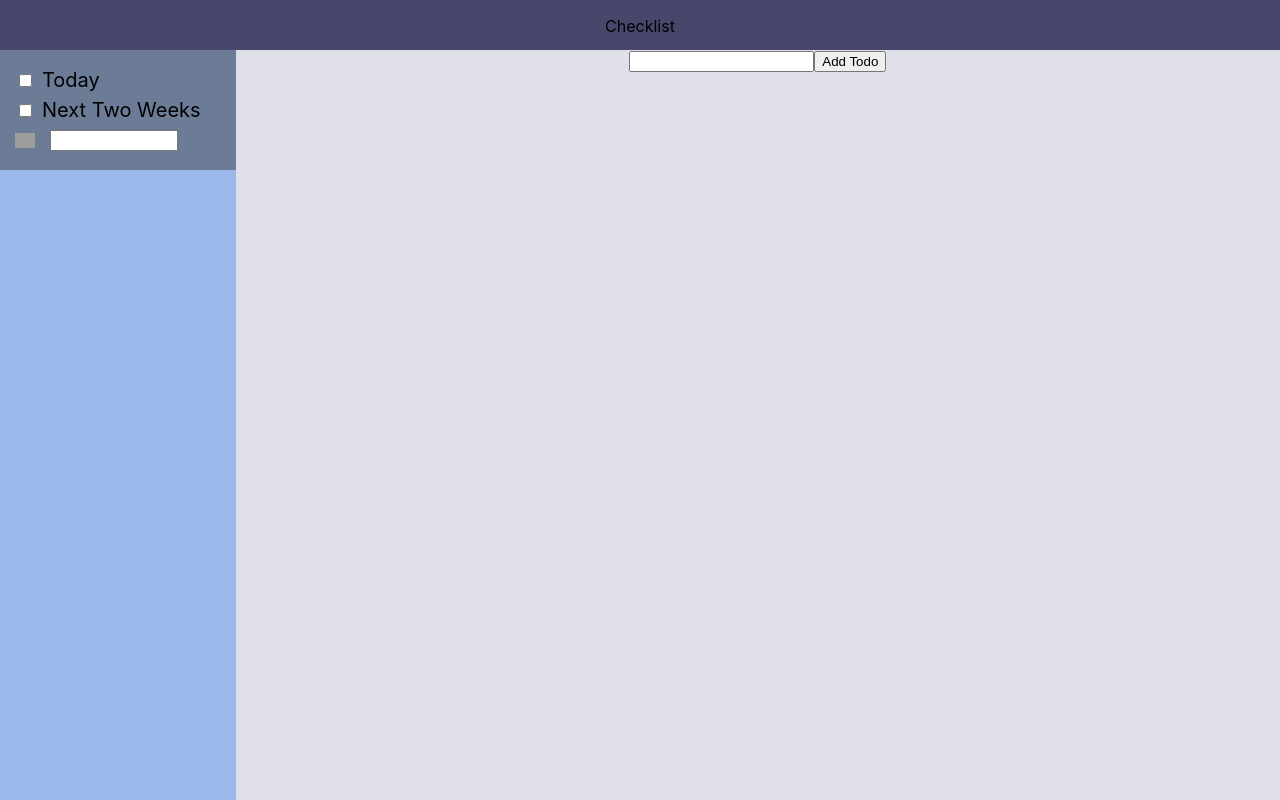
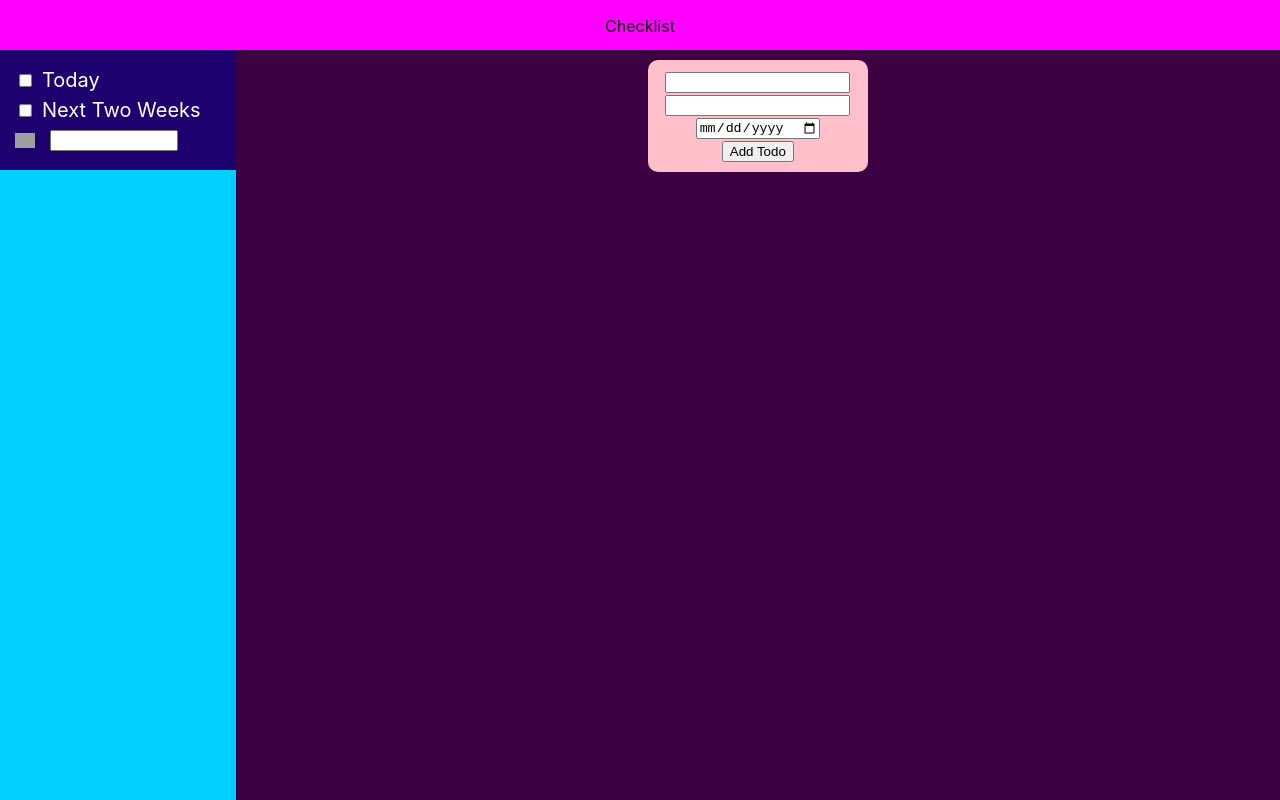
Before and after one commit to msmitty12/todo, a React (Create React App) app in the folder todo/: page / in a window 1280 px wide. Built offline with nearby package versions, Linux system fonts and the light colour scheme; grey boxes are pictures that could not be loaded.

Commit message:
Refactor code. Allow todos to be added

```diff
--- a/todo/package.json
+++ b/todo/package.json
@@ -4,7 +4,6 @@
   "private": true,
   "homepage": "https://msmitty12.github.io/todo/",
   "dependencies": {
-    "gh-pages": "^2.0.1",
     "react": "^16.8.1",
     "react-dom": "^16.8.1",
     "react-redux": "^6.0.0",
@@ -27,5 +26,8 @@
     "not dead",
     "not ie <= 11",
     "not op_mini all"
-  ]
+  ],
+  "devDependencies": {
+    "gh-pages": "^2.0.1"
+  }
 }
--- a/todo/src/App.js
+++ b/todo/src/App.js
@@ -1,11 +1,18 @@
 import React, { Component } from 'react';
 import { connect } from 'react-redux';
+import { Provider } from 'react-redux'
+import { createStore } from 'redux'
 import './App.css';
 
-const headerColor = "#47476b"
-const panelColor = "#6c7c96"
-const panelColor2 = "#9ab9ea"
-const pageColor = "#e0e0eb"
+//const headerColor = "#47476b"
+const headerColor = "#ff00ff"
+// const panelColor = "#6c7c96"
+const panelColor = "#1d006d"
+// const panelColor2 = "#9ab9ea"
+const panelColor2 = "#00d0ff"
+// const pageColor = "#e0e0eb"
+const pageColor = "#3c0042"
+const formColor = "pink"
 
 
 function HeadFootWrapper(props) {
@@ -44,7 +51,8 @@ function Filter(props) {
     display: "flex",
     alignItems: "center",
     height: "30px",
-    fontSize: "20px"
+    fontSize: "20px",
+    color: "white"
   }
 
   return (
@@ -121,17 +129,39 @@ function LeftColumn() {
   )
 }
 
+const markComplete = (name) => ({
+  type: 'MARK_COMPLETE',
+  name: name
+})
+
 class TodosInner extends Component {
   render() {
+    const todosContainerStyle = {
+      display: "flex",
+      flexDirection: "column",
+      alignItems: "center"
+    }
+    const itemStyle = {
+      margin: "5px",
+      backgroundColor: "#faff00",
+      borderRadius: "5px",
+      padding: "5px"
+    }
 
     return (
-        // TODO: Why is index bad? https://stackoverflow.com/questions/28329382/understanding-unique-keys-for-array-children-in-react-js
-        <ul>
-          {this.props.todos.map((todo, index) => (
-              <li key={index}>{todo.description}</li>
-            ))}
-        </ul>
-      )
+      // TODO: Why is index bad? https://stackoverflow.com/questions/28329382/understanding-unique-keys-for-array-children-in-react-js
+      <div style={todosContainerStyle}>
+        {this.props.todos.sort(function(a, b){return new Date(a.dueDate) - new Date(b.dueDate)}).map((todo, index) => (
+            <div style={itemStyle}>
+              <div>Task: {todo.name}</div>
+              <div>Description: {todo.description}</div>
+              <div>Due Date: {todo.dueDate}</div>
+              <div>{todo.completed ? "Complete!" : "Incomplete"}</div>
+              <button onClick={() => this.props.dispatch(markComplete(todo.name))} type="button">Mark Complete</button>
+            </div>
+          ))}
+      </div>
+    )
   }
 }
 
@@ -143,40 +173,76 @@ const mapStateToPropsTodos = (state) => {
 
 const Todos = connect(mapStateToPropsTodos, null)(TodosInner)
 
-const addTodo = description => ({
+const addTodo = (name, description, dueDate) => ({
   type: 'ADD_TODO',
-  description
+  name: name,
+  description: description,
+  dueDate: dueDate
 })
 
-class PageInner extends Component {
+class TodoFormInner extends Component {
+  render() {
+    const containerStyle = {
+      backgroundColor: formColor,
+      borderRadius: "10px",
+      width: "200px",
+      padding: "10px",
+      margin: "10px"
+    }
+    const formStyle = {
+      display: "flex",
+      flexDirection: "column",
+      alignItems: "center"
+    }
+    const itemStyle = {
+      marginTop: "2px",
+    }
+    let nameInput, descInput, dueDateInput;
+
+    return (
+      <div style={containerStyle}>
+        <form
+          style={formStyle}
+          onSubmit={e => {
+            e.preventDefault()
+            if (!nameInput.value.trim() || !descInput.value.trim()) {
+              return
+            }
+            this.props.dispatch(addTodo(nameInput.value, descInput.value, dueDateInput.value))
+            nameInput.value = ''
+            descInput.value = ''
+            dueDateInput.value = ''
+          }}
+        >
+          <input style={itemStyle} ref={node => (nameInput = node)} />
+          <input style={itemStyle} ref={node => (descInput = node)} />
+          <input style={itemStyle} type="date" ref={node => (dueDateInput = node)} />
+          <button style={itemStyle} type="submit">Add Todo</button>
+        </form>
+      </div>
+    )
+  }
+}
+
+const TodoForm = connect()(TodoFormInner)
+
+class Page extends Component {
   render() {
     const style = {
-      flex: 1
+      flex: 1,
+      display: "flex",
+      flexDirection: "column",
+      alignItems: "center"
     }
 
-    let input
     return (
       <div style={style}>
-        <form
-          onSubmit={e => {
-            e.preventDefault()
-            if (!input.value.trim()) {
-              return
-            }
-            this.props.dispatch(addTodo(input.value))
-            input.value = ''
-          }}
-        >
-          <input ref={node => (input = node)} />
-          <button type="submit">Add Todo</button>
-        </form>
+        <TodoForm />
         <Todos />
       </div>
     )
   }
 }
-
-const Page = connect()(PageInner)
 
 class Body extends Component {
   render() {
@@ -195,10 +261,29 @@ class Body extends Component {
   }
 }
 
+function reducer(state = [], action) {
+  switch (action.type) {
+    case 'ADD_TODO':
+      return [
+        ...state,
+        {
+          name: action.name,
+          description: action.description,
+          dueDate: action.dueDate,
+          completed: false
+        }
+      ]
+    case 'MARK_COMPLETE':
+      return state.map(todo =>
+        todo.name === action.name ? { ...todo, completed: true } : todo
+      )
+    default:
+      return state
+  }
+}
 
-class App extends Component {
+class AppBody extends Component {
   render() {
-
     return (
       <div className="App">
         <Header />
@@ -208,4 +293,17 @@ class App extends Component {
   }
 }
 
+let store = createStore(reducer)
+store.subscribe(() => (console.log(store.getState())))
+
+class App extends Component {
+  render() {
+    return (
+      <Provider store={store}>
+        <AppBody />
+      </Provider>
+    )
+  }
+}
+
 export default App;
--- a/todo/src/index.js
+++ b/todo/src/index.js
@@ -1,34 +1,11 @@
 import React from 'react';
 import ReactDOM from 'react-dom';
-import { Provider } from 'react-redux'
-import { createStore } from 'redux'
 import './index.css';
 import App from './App';
 import * as serviceWorker from './serviceWorker';
 
-function reducer(state = [], action) {
-  switch (action.type) {
-    case 'ADD_TODO':
-      return [
-        ...state,
-        {
-          name: action.name,
-          description: action.description,
-          completed: false
-        }
-      ]
-    default:
-      return state
-  }
-}
-
-let store = createStore(reducer)
-store.subscribe(() => (console.log(store.getState())))
-
 ReactDOM.render(
-    <Provider store={store}>
-        <App />
-    </Provider>,
+    <App />,
     document.getElementById('root'));
 
 // If you want your app to work offline and load faster, you can change
```
